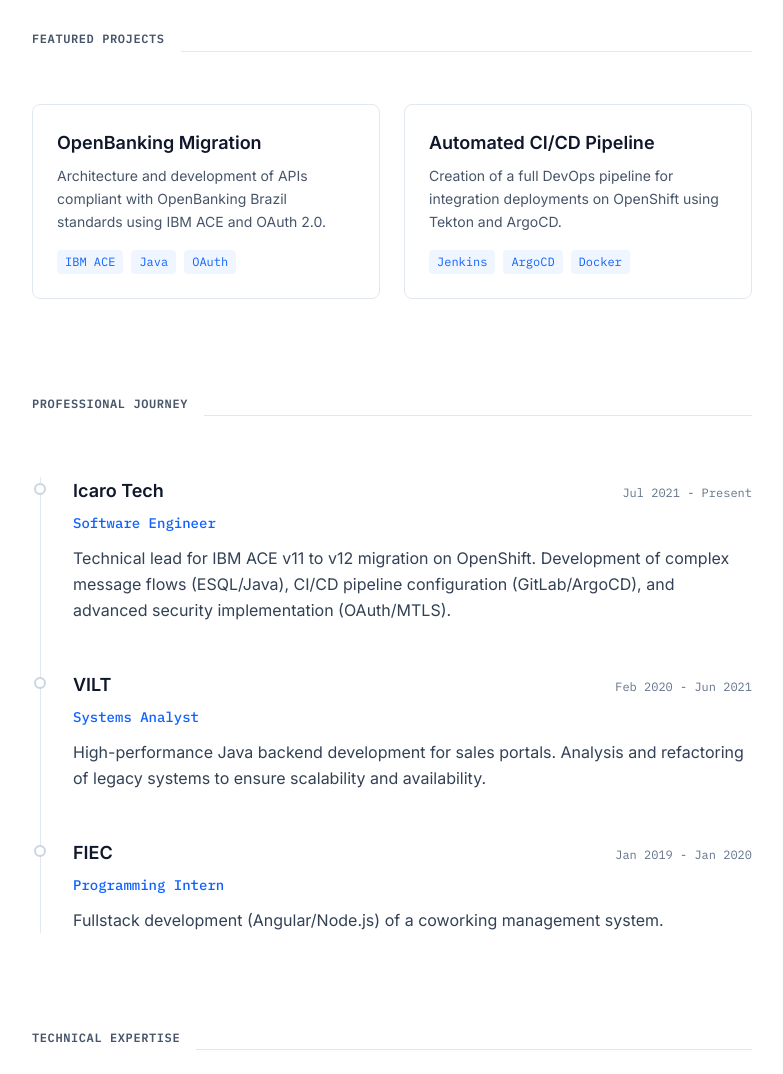
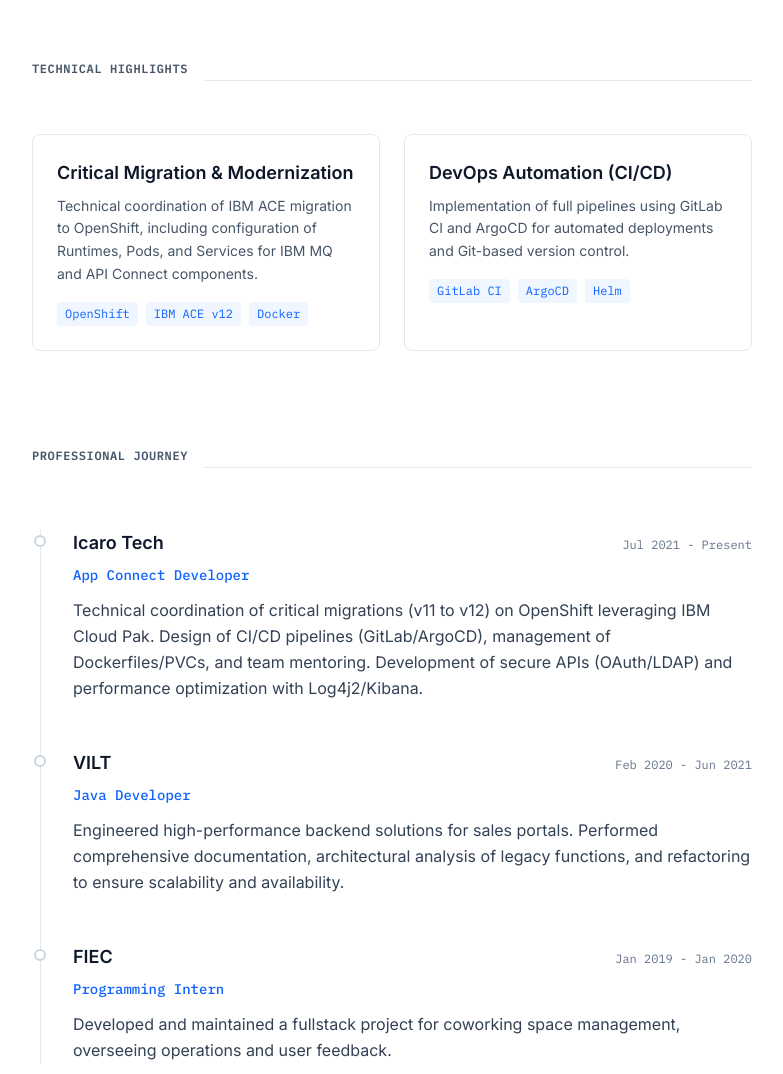
Before and after one commit to MatthewJulioRibeiro/matheusribeiro-dev, a website: page public/index.html in a window 1280 px wide. Shown: the part 840-1914 px from the top of the page, without its empty margins (248-1031 px from the left). Drawn offline with nearby package versions, Linux system fonts and the light colour scheme.

Commit message:
feat: update CV data and enhance homepage with favicon and improved metadata

```diff
--- a/public/data/cv-data.json
+++ b/public/data/cv-data.json
@@ -2,32 +2,32 @@
   "pt": {
     "profile": {
       "name": "Matheus Ribeiro",
-      "role": "Especialista IBM App Connect Enterprise",
+      "role": "Engenheiro de Software de Integração",
       "location": "Indaiatuba, SP",
       "email": "ribeiromatheusjulio@gmail.com",
       "linkedin": "https://www.linkedin.com/in/matheus-julio-ribeiro/",
       "photoUrl": "images/profile.jpg",
-      "summary": "Engenheiro de Software de Integração com 5,5 anos de experiência. Especialista em IBM ACE (v11/v12), IBM MQ e Cloud Pak for Integration. Foco em arquiteturas de alta performance, migrações críticas e modernização via OpenShift.",
+      "summary": "Engenheiro de Software com 5,5 anos de experiência em middleware e APIs. Especialista em IBM ACE (v11/v12), MQ e Cloud Pak for Integration. Histórico comprovado em coordenação técnica de migrações críticas e modernização via OpenShift para grandes clientes como TIM, Bradesco, SEBRAE e Porto Seguro.",
       "availability": "Disponível"
     },
     "experience": [
       {
         "company": "Icaro Tech",
-        "role": "Engenheiro de Software",
+        "role": "App Connect Developer",
         "period": "Jul 2021 - Presente",
-        "description": "Liderança técnica na migração de IBM ACE v11 para v12 em OpenShift. Desenvolvimento de fluxos de mensagens complexos (ESQL/Java), configuração de pipelines CI/CD (GitLab/ArgoCD) e implementação de segurança avançada (OAuth/MTLS)."
+        "description": "Coordenação técnica de migrações críticas (v11 para v12) em OpenShift usando IBM Cloud Pak. Design de pipelines CI/CD (GitLab/ArgoCD), gerenciamento de Dockerfiles/PVCs e orientação técnica da equipe. Desenvolvimento de APIs seguras (OAuth/LDAP) e otimização de performance com Log4j2/Kibana."
       },
       {
         "company": "VILT",
-        "role": "Analista de Sistemas",
+        "role": "Java Developer",
         "period": "Fev 2020 - Jun 2021",
-        "description": "Desenvolvimento backend Java de alta performance para portais de vendas. Análise e refatoração de sistemas legados para garantir escalabilidade e disponibilidade."
+        "description": "Engenharia de soluções backend de alta performance para portais de vendas. Realizou documentação abrangente, análise arquitetural de funções legadas e refatoração para garantir escalabilidade e disponibilidade."
       },
       {
         "company": "FIEC",
         "role": "Estagiário de Programação",
         "period": "Jan 2019 - Jan 2020",
-        "description": "Desenvolvimento Fullstack (Angular/Node.js) de sistema para gestão de coworking."
+        "description": "Desenvolvimento e manutenção de projeto fullstack para gestão de espaço de coworking, supervisionando operação e feedback de usuários."
       }
     ],
     "education": [
@@ -39,14 +39,14 @@
     ],
     "projects": [
       {
-        "title": "Migração OpenBanking",
-        "description": "Arquitetura e desenvolvimento de APIs compatíveis com o padrão OpenBanking Brasil usando IBM ACE e OAuth 2.0.",
-        "tech": ["IBM ACE", "Java", "OAuth"]
+        "title": "Migração Crítica & Modernização",
+        "description": "Coordenação técnica da migração de IBM ACE para OpenShift, incluindo configuração de Runtimes, Pods e Services para componentes IBM MQ e API Connect.",
+        "tech": ["OpenShift", "IBM ACE v12", "Docker"]
       },
       {
-        "title": "Pipeline CI/CD Automatizado",
-        "description": "Criação de esteira DevOps completa para deploy de integrações no OpenShift usando Tekton e ArgoCD.",
-        "tech": ["Jenkins", "ArgoCD", "Docker"]
+        "title": "Automação DevOps (CI/CD)",
+        "description": "Implementação de pipelines completos usando GitLab CI e ArgoCD para deployments automatizados e gerenciamento de versão baseado em Git.",
+        "tech": ["GitLab CI", "ArgoCD", "Helm"]
       }
     ],
     "ui": {
@@ -55,7 +55,7 @@
       "educationTitle": "Formação",
       "languagesTitle": "Idiomas",
       "coreStackTitle": "Core Stack",
-      "projectsTitle": "Projetos em Destaque",
+      "projectsTitle": "Destaques Técnicos",
       "contactBtn": "Conectar",
       "downloadBtn": "Baixar CV.pdf",
       "scrollText": "Rolar para baixo"
@@ -64,32 +64,32 @@
   "en": {
     "profile": {
       "name": "Matheus Ribeiro",
-      "role": "IBM App Connect Enterprise Specialist",
+      "role": "Integration Software Engineer",
       "location": "Indaiatuba, Brazil",
       "email": "ribeiromatheusjulio@gmail.com",
       "linkedin": "https://www.linkedin.com/in/matheus-julio-ribeiro/",
       "photoUrl": "images/profile.jpg",
-      "summary": "Integration Software Engineer with 5.5+ years of experience. Specialized in IBM ACE (v11/v12), IBM MQ, and Cloud Pak for Integration. Focused on high-performance architectures, critical migrations, and OpenShift modernization.",
+      "summary": "Highly skilled Integration Engineer with 5.5+ years of experience. Specialized in IBM ACE (v11/v12), IBM MQ, and Cloud Pak for Integration. Proven track record in technical coordination of critical migrations and OpenShift modernization for major clients like TIM, Bradesco, SEBRAE, and Porto Seguro.",
       "availability": "Open to work"
     },
     "experience": [
       {
         "company": "Icaro Tech",
-        "role": "Software Engineer",
+        "role": "App Connect Developer",
         "period": "Jul 2021 - Present",
-        "description": "Technical lead for IBM ACE v11 to v12 migration on OpenShift. Development of complex message flows (ESQL/Java), CI/CD pipeline configuration (GitLab/ArgoCD), and advanced security implementation (OAuth/MTLS)."
+        "description": "Technical coordination of critical migrations (v11 to v12) on OpenShift leveraging IBM Cloud Pak. Design of CI/CD pipelines (GitLab/ArgoCD), management of Dockerfiles/PVCs, and team mentoring. Development of secure APIs (OAuth/LDAP) and performance optimization with Log4j2/Kibana."
       },
       {
         "company": "VILT",
-        "role": "Systems Analyst",
+        "role": "Java Developer",
         "period": "Feb 2020 - Jun 2021",
-        "description": "High-performance Java backend development for sales portals. Analysis and refactoring of legacy systems to ensure scalability and availability."
+        "description": "Engineered high-performance backend solutions for sales portals. Performed comprehensive documentation, architectural analysis of legacy functions, and refactoring to ensure scalability and availability."
       },
       {
         "company": "FIEC",
         "role": "Programming Intern",
         "period": "Jan 2019 - Jan 2020",
-        "description": "Fullstack development (Angular/Node.js) of a coworking management system."
+        "description": "Developed and maintained a fullstack project for coworking space management, overseeing operations and user feedback."
       }
     ],
     "education": [
@@ -101,14 +101,14 @@
     ],
     "projects": [
       {
-        "title": "OpenBanking Migration",
-        "description": "Architecture and development of APIs compliant with OpenBanking Brazil standards using IBM ACE and OAuth 2.0.",
-        "tech": ["IBM ACE", "Java", "OAuth"]
+        "title": "Critical Migration & Modernization",
+        "description": "Technical coordination of IBM ACE migration to OpenShift, including configuration of Runtimes, Pods, and Services for IBM MQ and API Connect components.",
+        "tech": ["OpenShift", "IBM ACE v12", "Docker"]
       },
       {
-        "title": "Automated CI/CD Pipeline",
-        "description": "Creation of a full DevOps pipeline for integration deployments on OpenShift using Tekton and ArgoCD.",
-        "tech": ["Jenkins", "ArgoCD", "Docker"]
+        "title": "DevOps Automation (CI/CD)",
+        "description": "Implementation of full pipelines using GitLab CI and ArgoCD for automated deployments and Git-based version control.",
+        "tech": ["GitLab CI", "ArgoCD", "Helm"]
       }
     ],
     "ui": {
@@ -117,7 +117,7 @@
       "educationTitle": "Education",
       "languagesTitle": "Languages",
       "coreStackTitle": "Core Stack",
-      "projectsTitle": "Featured Projects",
+      "projectsTitle": "Technical Highlights",
       "contactBtn": "Connect",
       "downloadBtn": "Download CV.pdf",
       "scrollText": "Scroll Down"
@@ -131,9 +131,9 @@
     ],
     "skills": [
       { "category": "IBM Stack", "items": ["App Connect Enterprise", "IBM MQ", "API Connect", "Cloud Pak (CP4I)", "ESQL", "Integration Bus (IIB)"] },
-      { "category": "Cloud & DevOps", "items": ["OpenShift", "Docker", "Kubernetes", "GitLab CI", "ArgoCD", "Helm"] },
-      { "category": "Backend & Security", "items": ["Java", "REST/SOAP", "OAuth 2.0", "SSL/TLS", "LDAP", "SQL/Oracle"] },
-      { "category": "Observability", "items": ["Kibana", "ElasticSearch", "Log4j2", "Dynatrace", "Splunk"] }
+      { "category": "Cloud & DevOps", "items": ["OpenShift", "Docker", "Kubernetes", "GitLab CI", "ArgoCD", "Helm", "PVCs"] },
+      { "category": "Backend & DB", "items": ["Java", "REST/SOAP", "OAuth 2.0", "Oracle", "SQL Server", "MySQL", "Microservices"] },
+      { "category": "Tools & Observability", "items": ["Kibana", "ElasticSearch", "Log4j2", "JIRA", "Scrum", "Maven", "Git"] }
     ]
   }
 }
--- a/public/index.html
+++ b/public/index.html
@@ -3,13 +3,13 @@
 <head>
     <meta charset="UTF-8">
     <meta name="viewport" content="width=device-width, initial-scale=1.0">
-    <meta name="description" content="Integration Software Engineer with 5.5+ years of experience. Specialized in IBM ACE (v11/v12), IBM MQ, and Cloud Pak for Integration.">
-    <meta name="keywords" content="IBM ACE, App Connect Enterprise, ESQL, Java, OpenShift, Integration, Middleware, Matheus Ribeiro, Developer">
-    <meta property="og:title" content="Matheus Ribeiro | Integration Engineer">
+    <meta name="description" content="Integration Software Engineer with 5.5+ years of experience. Specialized in IBM ACE (v11/v12), IBM MQ, and Cloud Pak for Integration. Proven track record in critical migrations and OpenShift modernization.">
+    <meta name="keywords" content="IBM ACE, App Connect Enterprise, ESQL, Java, OpenShift, Integration, Middleware, Matheus Ribeiro, Developer, DevOps, ArgoCD">
+    <meta property="og:title" content="Matheus Ribeiro | Integration Software Engineer">
     <meta property="og:description" content="IBM Integration Specialist & System Modernization Expert.">
     <meta property="og:type" content="website">
-
-    <title>Matheus Ribeiro | IBM ACE Specialist</title>
+    <link rel="icon" type="image/x-icon" href="/favicon.ico">
+    <title>Matheus Ribeiro | Integration Software Engineer</title>
 
     <link href="https://fonts.googleapis.com/css2?family=IBM+Plex+Mono:wght@300;400;500;600&family=Inter:wght@300;400;500;600&display=swap" rel="stylesheet">
     <link rel="stylesheet" href="https://cdn.jsdelivr.net/npm/bootstrap-icons@1.11.3/font/bootstrap-icons.min.css">
@@ -66,7 +66,7 @@
 
                 <a id="btn-download-cv" href="cv-en.pdf" download="Matheus_Ribeiro_CV_EN.pdf" class="hidden md:flex items-center gap-2 text-slate-500 hover:text-ibm-blue transition-colors" title="Download PDF">
                     <i class="bi bi-download"></i>
-                    <span class="text-xs" id="nav-download-text">Download CV</span>
+                    <span class="text-xs" id="nav-download-text">Download CV.pdf</span>
                 </a>
 
                 <div class="w-px h-4 bg-slate-200 dark:bg-slate-700"></div>
@@ -92,11 +92,11 @@
                 <h1 id="profile-name" class="text-5xl md:text-6xl font-bold tracking-tight mb-4 font-sans text-slate-900 dark:text-white transition-colors">Matheus Ribeiro</h1>
 
                 <div class="h-8 mb-6 flex items-center">
-                    <h2 id="profile-role" class="text-lg md:text-xl text-ibm-blue font-mono">IBM App Connect Enterprise Specialist</h2>
+                    <h2 id="profile-role" class="text-lg md:text-xl text-ibm-blue font-mono">Integration Software Engineer</h2>
                     <span class="w-2 h-5 bg-ibm-blue ml-1 animate-blink inline-block"></span>
                 </div>
 
-                <p id="profile-summary" class="text-lg text-slate-700 dark:text-slate-300 leading-relaxed font-light transition-colors">Integration Software Engineer with 5.5+ years of experience. Specialized in IBM ACE (v11/v12), IBM MQ, and Cloud Pak for Integration. Focused on high-performance architectures, critical migrations, and OpenShift modernization.</p>
+                <p id="profile-summary" class="text-lg text-slate-700 dark:text-slate-300 leading-relaxed font-light transition-colors">Highly skilled Integration Engineer with 5.5+ years of experience. Specialized in IBM ACE (v11/v12), IBM MQ, and Cloud Pak for Integration. Proven track record in technical coordination of critical migrations and OpenShift modernization for major clients like TIM, Bradesco, SEBRAE, and Porto Seguro.</p>
 
                 <div class="mt-10 flex flex-wrap items-center gap-4">
                     <a id="email-btn" href="mailto:ribeiromatheusjulio@gmail.com" class="group flex items-center gap-3 px-5 py-2.5 bg-slate-900 dark:bg-white text-white dark:text-slate-900 text-sm font-mono hover:bg-ibm-blue dark:hover:bg-ibm-blue dark:hover:text-white transition-all shadow-lg shadow-slate-200 dark:shadow-none">
@@ -131,35 +131,35 @@
                 <div class="tech-tag flex items-center gap-2"><div class="w-1.5 h-1.5 bg-slate-300 dark:bg-slate-600 rounded-full"></div>IBM MQ</div>
                 <div class="tech-tag flex items-center gap-2"><div class="w-1.5 h-1.5 bg-slate-300 dark:bg-slate-600 rounded-full"></div>API Connect</div>
                 <div class="tech-tag flex items-center gap-2"><div class="w-1.5 h-1.5 bg-slate-300 dark:bg-slate-600 rounded-full"></div>Cloud Pak (CP4I)</div>
-                <div class="tech-tag flex items-center gap-2"><div class="w-1.5 h-1.5 bg-slate-300 dark:bg-slate-600 rounded-full"></div>ESQL</div>
-                <div class="tech-tag flex items-center gap-2"><div class="w-1.5 h-1.5 bg-slate-300 dark:bg-slate-600 rounded-full"></div>Integration Bus (IIB)</div>
                 <div class="tech-tag flex items-center gap-2"><div class="w-1.5 h-1.5 bg-slate-300 dark:bg-slate-600 rounded-full"></div>OpenShift</div>
                 <div class="tech-tag flex items-center gap-2"><div class="w-1.5 h-1.5 bg-slate-300 dark:bg-slate-600 rounded-full"></div>Docker</div>
+                <div class="tech-tag flex items-center gap-2"><div class="w-1.5 h-1.5 bg-slate-300 dark:bg-slate-600 rounded-full"></div>GitLab CI</div>
+                <div class="tech-tag flex items-center gap-2"><div class="w-1.5 h-1.5 bg-slate-300 dark:bg-slate-600 rounded-full"></div>ArgoCD</div>
             </div>
         </section>
 
         <section class="mb-24 fade-in delay-2">
             <div class="flex items-center gap-4 mb-8">
-                <h3 class="section-label" id="title-projects">Featured Projects</h3>
+                <h3 class="section-label" id="title-projects">Technical Highlights</h3>
                 <div class="h-px bg-slate-200 dark:bg-slate-800 flex-1 transition-colors"></div>
             </div>
             <div id="projects-grid" class="grid grid-cols-1 md:grid-cols-2 gap-6">
                 <div class="project-card rounded-lg cursor-default">
-                    <h4 class="text-lg font-bold text-slate-900 dark:text-slate-100 mb-2 font-sans">OpenBanking Migration</h4>
-                    <p class="text-slate-600 dark:text-slate-400 text-sm mb-4 leading-relaxed">Architecture and development of APIs compliant with OpenBanking Brazil standards using IBM ACE and OAuth 2.0.</p>
+                    <h4 class="text-lg font-bold text-slate-900 dark:text-slate-100 mb-2 font-sans">Critical Migration & Modernization</h4>
+                    <p class="text-slate-600 dark:text-slate-400 text-sm mb-4 leading-relaxed">Technical coordination of IBM ACE migration to OpenShift, including configuration of Runtimes, Pods, and Services for IBM MQ and API Connect components.</p>
                     <div class="flex flex-wrap gap-2">
-                        <span class="text-xs font-mono text-ibm-blue bg-blue-50 dark:bg-blue-900/20 px-2 py-1 rounded">IBM ACE</span>
-                        <span class="text-xs font-mono text-ibm-blue bg-blue-50 dark:bg-blue-900/20 px-2 py-1 rounded">Java</span>
-                        <span class="text-xs font-mono text-ibm-blue bg-blue-50 dark:bg-blue-900/20 px-2 py-1 rounded">OAuth</span>
+                        <span class="text-xs font-mono text-ibm-blue bg-blue-50 dark:bg-blue-900/20 px-2 py-1 rounded">OpenShift</span>
+                        <span class="text-xs font-mono text-ibm-blue bg-blue-50 dark:bg-blue-900/20 px-2 py-1 rounded">IBM ACE v12</span>
+                        <span class="text-xs font-mono text-ibm-blue bg-blue-50 dark:bg-blue-900/20 px-2 py-1 rounded">Docker</span>
                     </div>
                 </div>
                 <div class="project-card rounded-lg cursor-default">
-                    <h4 class="text-lg font-bold text-slate-900 dark:text-slate-100 mb-2 font-sans">Automated CI/CD Pipeline</h4>
-                    <p class="text-slate-600 dark:text-slate-400 text-sm mb-4 leading-relaxed">Creation of a full DevOps pipeline for integration deployments on OpenShift using Tekton and ArgoCD.</p>
+                    <h4 class="text-lg font-bold text-slate-900 dark:text-slate-100 mb-2 font-sans">DevOps Automation (CI/CD)</h4>
+                    <p class="text-slate-600 dark:text-slate-400 text-sm mb-4 leading-relaxed">Implementation of full pipelines using GitLab CI and ArgoCD for automated deployments and Git-based version control.</p>
                     <div class="flex flex-wrap gap-2">
-                        <span class="text-xs font-mono text-ibm-blue bg-blue-50 dark:bg-blue-900/20 px-2 py-1 rounded">Jenkins</span>
+                        <span class="text-xs font-mono text-ibm-blue bg-blue-50 dark:bg-blue-900/20 px-2 py-1 rounded">GitLab CI</span>
                         <span class="text-xs font-mono text-ibm-blue bg-blue-50 dark:bg-blue-900/20 px-2 py-1 rounded">ArgoCD</span>
-                        <span class="text-xs font-mono text-ibm-blue bg-blue-50 dark:bg-blue-900/20 px-2 py-1 rounded">Docker</span>
+                        <span class="text-xs font-mono text-ibm-blue bg-blue-50 dark:bg-blue-900/20 px-2 py-1 rounded">Helm</span>
                     </div>
                 </div>
             </div>
@@ -177,8 +177,8 @@
                         <h4 class="text-lg font-bold text-slate-900 dark:text-slate-100 font-sans">Icaro Tech</h4>
                         <span class="text-xs font-mono text-slate-500 dark:text-slate-400">Jul 2021 - Present</span>
                     </div>
-                    <div class="text-sm font-medium text-ibm-blue font-mono mb-3">Software Engineer</div>
-                    <p class="text-slate-700 dark:text-slate-300 text-base leading-relaxed">Technical lead for IBM ACE v11 to v12 migration on OpenShift. Development of complex message flows (ESQL/Java), CI/CD pipeline configuration (GitLab/ArgoCD), and advanced security implementation (OAuth/MTLS).</p>
+                    <div class="text-sm font-medium text-ibm-blue font-mono mb-3">App Connect Developer</div>
+                    <p class="text-slate-700 dark:text-slate-300 text-base leading-relaxed">Technical coordination of critical migrations (v11 to v12) on OpenShift leveraging IBM Cloud Pak. Design of CI/CD pipelines (GitLab/ArgoCD), management of Dockerfiles/PVCs, and team mentoring. Development of secure APIs (OAuth/LDAP) and performance optimization with Log4j2/Kibana.</p>
                 </div>
                 <div class="relative group">
                     <div class="absolute -left-[39px] top-1.5 w-3 h-3 bg-white dark:bg-[#161616] border-2 border-slate-300 dark:border-slate-700 rounded-full group-hover:border-ibm-blue transition-colors"></div>
@@ -186,8 +186,8 @@
                         <h4 class="text-lg font-bold text-slate-900 dark:text-slate-100 font-sans">VILT</h4>
                         <span class="text-xs font-mono text-slate-500 dark:text-slate-400">Feb 2020 - Jun 2021</span>
                     </div>
-                    <div class="text-sm font-medium text-ibm-blue font-mono mb-3">Systems Analyst</div>
-                    <p class="text-slate-700 dark:text-slate-300 text-base leading-relaxed">High-performance Java backend development for sales portals. Analysis and refactoring of legacy systems to ensure scalability and availability.</p>
+                    <div class="text-sm font-medium text-ibm-blue font-mono mb-3">Java Developer</div>
+                    <p class="text-slate-700 dark:text-slate-300 text-base leading-relaxed">Engineered high-performance backend solutions for sales portals. Performed comprehensive documentation, architectural analysis of legacy functions, and refactoring to ensure scalability and availability.</p>
                 </div>
                 <div class="relative group">
                     <div class="absolute -left-[39px] top-1.5 w-3 h-3 bg-white dark:bg-[#161616] border-2 border-slate-300 dark:border-slate-700 rounded-full group-hover:border-ibm-blue transition-colors"></div>
@@ -196,7 +196,7 @@
                         <span class="text-xs font-mono text-slate-500 dark:text-slate-400">Jan 2019 - Jan 2020</span>
                     </div>
                     <div class="text-sm font-medium text-ibm-blue font-mono mb-3">Programming Intern</div>
-                    <p class="text-slate-700 dark:text-slate-300 text-base leading-relaxed">Fullstack development (Angular/Node.js) of a coworking management system.</p>
+                    <p class="text-slate-700 dark:text-slate-300 text-base leading-relaxed">Developed and maintained a fullstack project for coworking space management, overseeing operations and user feedback.</p>
                 </div>
             </div>
         </section>
@@ -227,27 +227,31 @@
                         <li class="flex items-center gap-3"><span class="text-slate-400 dark:text-slate-600">::</span> GitLab CI</li>
                         <li class="flex items-center gap-3"><span class="text-slate-400 dark:text-slate-600">::</span> ArgoCD</li>
                         <li class="flex items-center gap-3"><span class="text-slate-400 dark:text-slate-600">::</span> Helm</li>
+                        <li class="flex items-center gap-3"><span class="text-slate-400 dark:text-slate-600">::</span> PVCs</li>
                     </ul>
                 </div>
                 <div>
-                    <h4 class="font-sans font-bold text-slate-900 dark:text-slate-100 mb-4 border-b border-slate-100 dark:border-slate-800 pb-2 transition-colors">Backend & Security</h4>
+                    <h4 class="font-sans font-bold text-slate-900 dark:text-slate-100 mb-4 border-b border-slate-100 dark:border-slate-800 pb-2 transition-colors">Backend & DB</h4>
                     <ul class="space-y-2 font-mono text-sm text-slate-700 dark:text-slate-300">
                         <li class="flex items-center gap-3"><span class="text-slate-400 dark:text-slate-600">::</span> Java</li>
                         <li class="flex items-center gap-3"><span class="text-slate-400 dark:text-slate-600">::</span> REST/SOAP</li>
                         <li class="flex items-center gap-3"><span class="text-slate-400 dark:text-slate-600">::</span> OAuth 2.0</li>
-                        <li class="flex items-center gap-3"><span class="text-slate-400 dark:text-slate-600">::</span> SSL/TLS</li>
-                        <li class="flex items-center gap-3"><span class="text-slate-400 dark:text-slate-600">::</span> LDAP</li>
-                        <li class="flex items-center gap-3"><span class="text-slate-400 dark:text-slate-600">::</span> SQL/Oracle</li>
+                        <li class="flex items-center gap-3"><span class="text-slate-400 dark:text-slate-600">::</span> Oracle</li>
+                        <li class="flex items-center gap-3"><span class="text-slate-400 dark:text-slate-600">::</span> SQL Server</li>
+                        <li class="flex items-center gap-3"><span class="text-slate-400 dark:text-slate-600">::</span> MySQL</li>
+                        <li class="flex items-center gap-3"><span class="text-slate-400 dark:text-slate-600">::</span> Microservices</li>
                     </ul>
                 </div>
                 <div>
-                    <h4 class="font-sans font-bold text-slate-900 dark:text-slate-100 mb-4 border-b border-slate-100 dark:border-slate-800 pb-2 transition-colors">Observability</h4>
+                    <h4 class="font-sans font-bold text-slate-900 dark:text-slate-100 mb-4 border-b border-slate-100 dark:border-slate-800 pb-2 transition-colors">Tools & Observability</h4>
                     <ul class="space-y-2 font-mono text-sm text-slate-700 dark:text-slate-300">
                         <li class="flex items-center gap-3"><span class="text-slate-400 dark:text-slate-600">::</span> Kibana</li>
                         <li class="flex items-center gap-3"><span class="text-slate-400 dark:text-slate-600">::</span> ElasticSearch</li>
                         <li class="flex items-center gap-3"><span class="text-slate-400 dark:text-slate-600">::</span> Log4j2</li>
-                        <li class="flex items-center gap-3"><span class="text-slate-400 dark:text-slate-600">::</span> Dynatrace</li>
-                        <li class="flex items-center gap-3"><span class="text-slate-400 dark:text-slate-600">::</span> Splunk</li>
+                        <li class="flex items-center gap-3"><span class="text-slate-400 dark:text-slate-600">::</span> JIRA</li>
+                        <li class="flex items-center gap-3"><span class="text-slate-400 dark:text-slate-600">::</span> Scrum</li>
+                        <li class="flex items-center gap-3"><span class="text-slate-400 dark:text-slate-600">::</span> Maven</li>
+                        <li class="flex items-center gap-3"><span class="text-slate-400 dark:text-slate-600">::</span> Git</li>
                     </ul>
                 </div>
             </div>
```
Also changed, not shown: public/favicon.ico (added).
